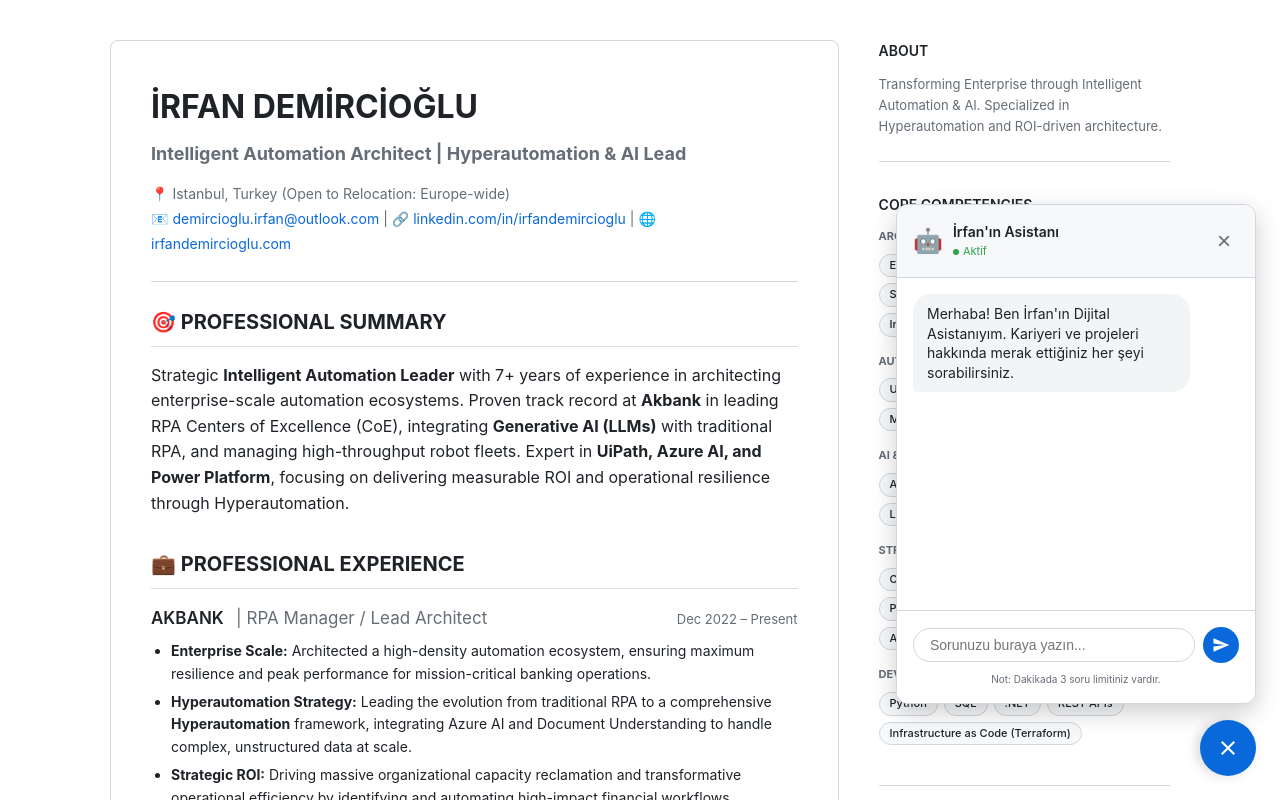
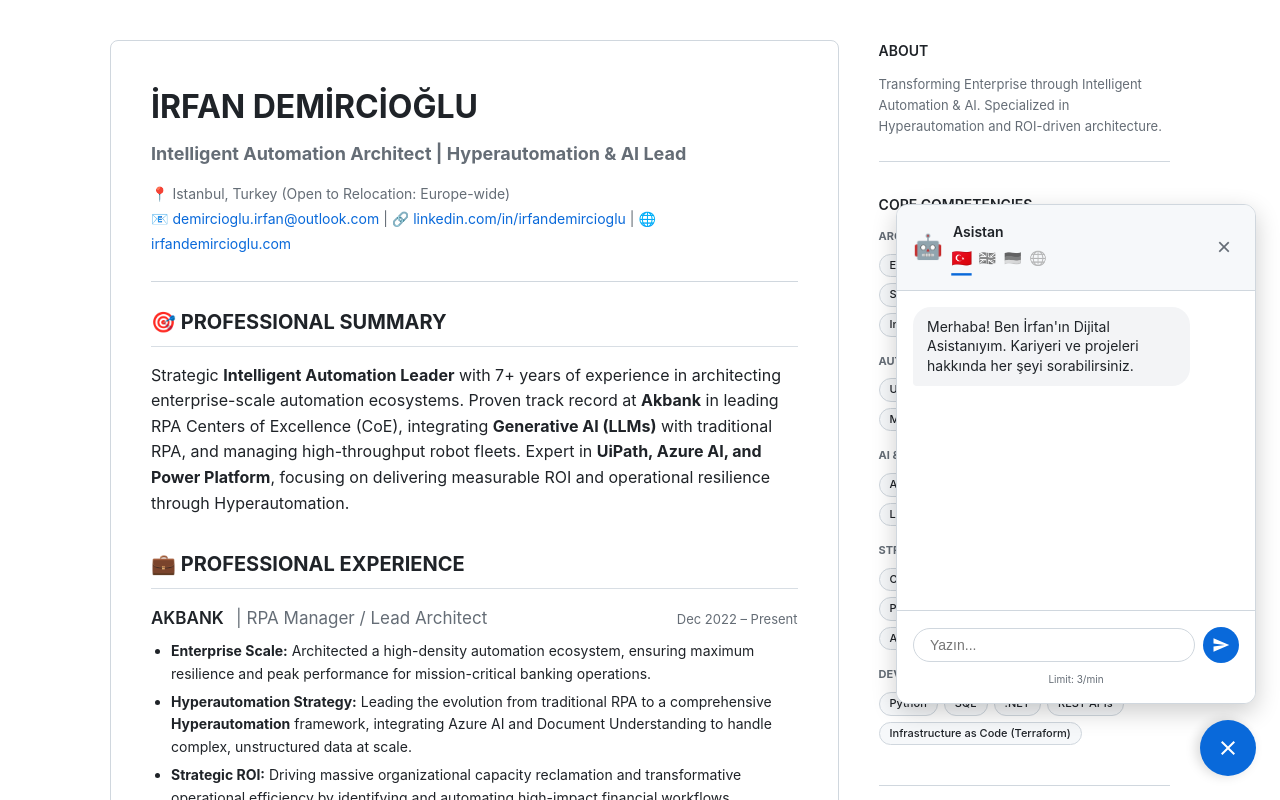
Before and after one commit to 3v1lTwn/CV, a React (Vite) app: page / in a window 1280 px wide. Both pictures are taken after a click on the button 1228 px from the left and 748 px from the top of the page. Shown: the top 800 px of the page. Built offline with nearby package versions, Linux system fonts and the light colour scheme.

Commit message:
Add multi-language support (TR, EN, DE, Other) with flag UI in ChatWidget

```diff
--- a/src/App.css
+++ b/src/App.css
@@ -306,13 +306,32 @@
 
 .bot-status { font-size: 11px; color: #2da44e; display: flex; align-items: center; gap: 4px; }
 
-.bot-status::before {
-  content: "";
-  display: inline-block;
-  width: 6px;
-  height: 6px;
-  background-color: #2da44e;
-  border-radius: 50%;
+.lang-selector {
+  display: flex;
+  gap: 8px;
+  margin-top: 4px;
+}
+
+.lang-selector span {
+  cursor: pointer;
+  filter: grayscale(1);
+  transition: all 0.2s;
+  font-size: 14px;
+  opacity: 0.6;
+}
+
+.lang-selector span:hover {
+  filter: grayscale(0);
+  opacity: 1;
+  transform: scale(1.2);
+}
+
+.lang-selector span.active {
+  filter: grayscale(0);
+  opacity: 1;
+  transform: scale(1.2);
+  border-bottom: 2px solid var(--gh-link);
+  padding-bottom: 2px;
 }
 
 .close-btn {
--- a/src/components/ChatWidget.tsx
+++ b/src/components/ChatWidget.tsx
@@ -6,8 +6,11 @@
   isError?: boolean;
 }
 
+type Language = 'tr' | 'en' | 'de' | 'other';
+
 const ChatWidget: React.FC = () => {
   const [isOpen, setIsOpen] = useState(false);
+  const [lang, setLang] = useState<Language>('tr');
   const [messages, setMessages] = useState<Message[]>([
     { text: "Merhaba! Ben İrfan'ın Dijital Asistanıyım. Kariyeri ve projeleri hakkında merak ettiğiniz her şeyi sorabilirsiniz.", sender: 'bot' }
   ]);
@@ -23,6 +26,17 @@
     scrollToBottom();
   }, [messages]);
 
+  // Dil değiştiğinde botun ilk mesajını güncelle
+  useEffect(() => {
+    const welcomeMsgs = {
+      tr: "Merhaba! Ben İrfan'ın Dijital Asistanıyım. Kariyeri ve projeleri hakkında her şeyi sorabilirsiniz.",
+      en: "Hello! I am Irfan's Digital Assistant. You can ask me anything about his career and projects.",
+      de: "Hallo! Ich bin Irfans digitaler Assistent. Sie können mich alles über seine Karriere und Projekte fragen.",
+      other: "Hello! Please ask your question in any language you prefer."
+    };
+    setMessages([{ text: welcomeMsgs[lang], sender: 'bot' }]);
+  }, [lang]);
+
   const handleSend = async () => {
     if (!input.trim()) return;
 
@@ -35,7 +49,7 @@
       const response = await fetch('/api/chat', {
         method: 'POST',
         headers: { 'Content-Type': 'application/json' },
-        body: JSON.stringify({ message: userMsg }),
+        body: JSON.stringify({ message: userMsg, language: lang }),
       });
 
       const data = await response.json();
@@ -54,15 +68,19 @@
 
   return (
     <div className="chat-widget-container">
-      {/* Chat Window */}
       {isOpen && (
         <div className="chat-window">
           <div className="chat-header">
             <div className="bot-info">
               <span className="bot-avatar">🤖</span>
               <div className="bot-text-info">
-                <span className="bot-name">İrfan'ın Asistanı</span>
-                <span className="bot-status">Aktif</span>
+                <span className="bot-name">Asistan</span>
+                <div className="lang-selector">
+                  <span className={lang === 'tr' ? 'active' : ''} onClick={() => setLang('tr')} title="Türkçe">🇹🇷</span>
+                  <span className={lang === 'en' ? 'active' : ''} onClick={() => setLang('en')} title="English">🇬🇧</span>
+                  <span className={lang === 'de' ? 'active' : ''} onClick={() => setLang('de')} title="Deutsch">🇩🇪</span>
+                  <span className={lang === 'other' ? 'active' : ''} onClick={() => setLang('other')} title="Other">🌐</span>
+                </div>
               </div>
             </div>
             <button className="close-btn" onClick={() => setIsOpen(false)}>×</button>
@@ -74,7 +92,7 @@
                 {msg.text}
               </div>
             ))}
-            {isTyping && <div className="typing-indicator">Asistan yazıyor...</div>}
+            {isTyping && <div className="typing-indicator">...</div>}
             <div ref={messagesEndRef} />
           </div>
 
@@ -82,7 +100,7 @@
             <div className="input-area">
               <input
                 type="text"
-                placeholder="Sorunuzu buraya yazın..."
+                placeholder={lang === 'tr' ? "Yazın..." : lang === 'de' ? "Schreiben..." : "Type..."}
                 value={input}
                 onChange={(e) => setInput(e.target.value)}
                 onKeyPress={(e) => e.key === 'Enter' && handleSend()}
@@ -93,12 +111,11 @@
                 </svg>
               </button>
             </div>
-            <p className="limit-disclaimer">Not: Dakikada 3 soru limitiniz vardır.</p>
+            <p className="limit-disclaimer">Limit: 3/min</p>
           </div>
         </div>
       )}
 
-      {/* Toggle Button */}
       <button className={`chat-toggle ${isOpen ? 'active' : ''}`} onClick={() => setIsOpen(!isOpen)}>
         {isOpen ? (
           <svg viewBox="0 0 24 24" width="24" height="24" fill="white">
```
Also changed, not shown: api/chat.js (+27 -34 lines).
